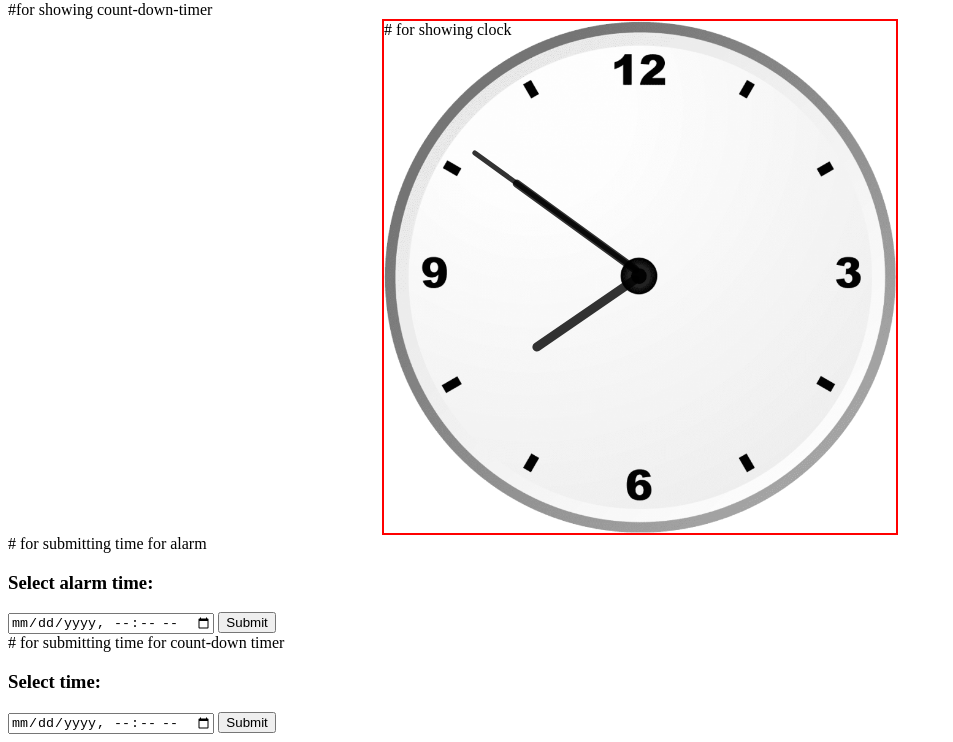
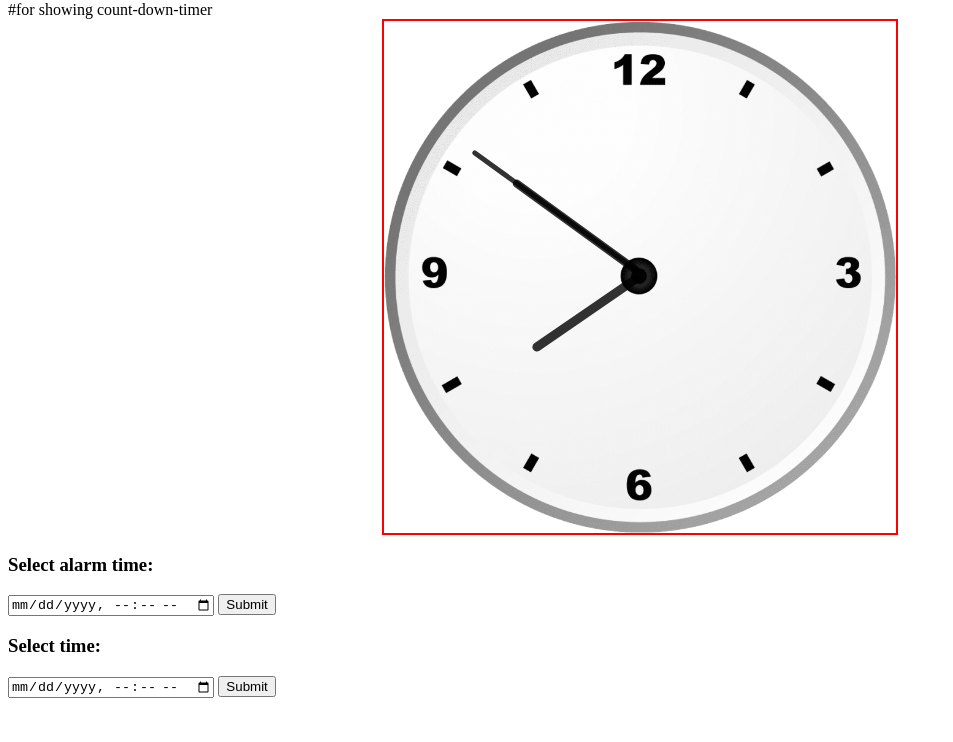
Before and after one commit to Asmit108/Analog-Clock, a plain HTML site: page index.html in a window 1280 px wide. Shown: the part 79-821 px from the top of the page, without its empty margins (0-953 px from the left). After the commit the page ends 800 px from the top, so only its background shows below. Drawn offline with Linux system fonts and the light colour scheme.

Commit message:
Update index.html

```diff
--- a/index.html
+++ b/index.html
@@ -9,19 +9,19 @@
  <body>
      <h1 id="top">Analog Clock</h1>
      <h3 id="h"> </h2>   #for showing count-down-timer
-     <div id="clockContainer">    # for showing clock
+     <div id="clockContainer">    <!-- for showing clock -->
      	<div id="hour"></div>
      	<div id="minute"></div>
      	<div id="second"></div>
      </div>
 
-     <form action="#" method="get" id="frm">    # for submitting time for alarm
+     <form action="#" method="get" id="frm">    <!-- for submitting time for alarm -->
 	<h3>Select alarm time: </h3>
 	<input type="datetime-local" name="ip" id="ip">
 	<input type="submit" name="sb" id="sb">
      </form>
 
-     <form action="#" method="get" id="sfrm">   # for submitting time for count-down timer
+     <form action="#" method="get" id="sfrm">   <!-- for submitting time for count-down-timer -->
 	<h3>Select time: </h3>
 	<input type="datetime-local" name="sip" id="sip">
 	<input type="submit" name="ssb" id="ssb">
```
